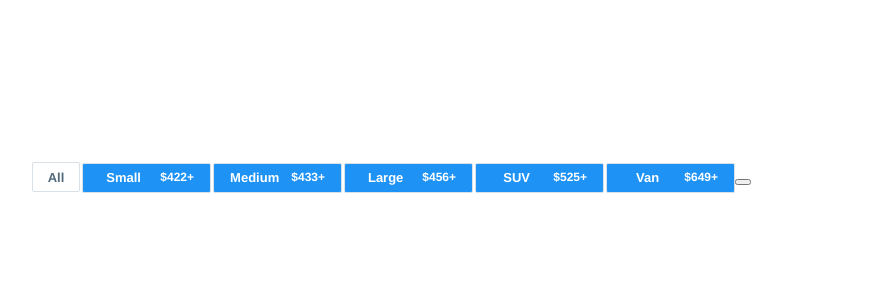
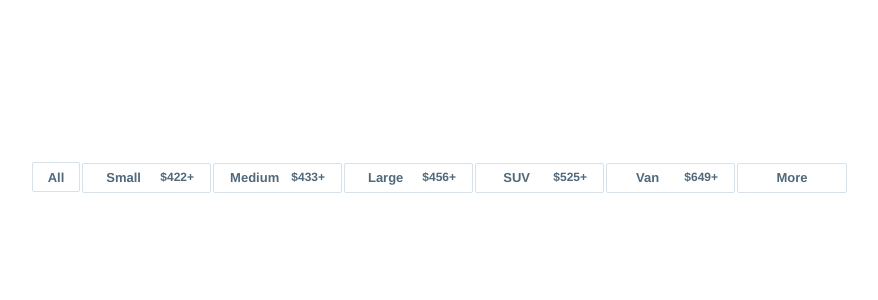
Before and after one commit to edgnav/Recruitment-tasks, a React (Create React App) app in the folder KAYAK/simple-filter/: page / in a window 1280 px wide. Shown: the top 300 px of the page, without its empty margins (0-878 px from the left). Built offline with nearby package versions, Linux system fonts and the light colour scheme.

Commit message:
material ui deleted and bootstrap added

```diff
--- a/KAYAK/simple-filter/package.json
+++ b/KAYAK/simple-filter/package.json
@@ -3,11 +3,12 @@
   "version": "0.1.0",
   "private": true,
   "dependencies": {
-    "@material-ui/core": "^4.11.3",
     "@testing-library/jest-dom": "^5.11.4",
     "@testing-library/react": "^11.1.0",
     "@testing-library/user-event": "^12.1.10",
+    "bootstrap": "^4.6.0",
     "react": "^17.0.2",
+    "react-bootstrap": "^1.5.2",
     "react-dom": "^17.0.2",
     "react-scripts": "4.0.3",
     "sass": "^1.32.8",
--- a/KAYAK/simple-filter/src/components/singleButtons/FirstButton.js
+++ b/KAYAK/simple-filter/src/components/singleButtons/FirstButton.js
@@ -11,7 +11,11 @@ const FirstButton = () => {
   return (
     <button
       onClick={handleChange}
-      class={isActive === 1 ? 'first-button-active' : 'first-button-inactive'}
+      class={
+        isActive === 0
+          ? 'first-button-inactive '
+          : 'first-button-inactive first-button-active'
+      }
       style={{ outline: 'none' }}
     >
       All
--- a/KAYAK/simple-filter/src/components/singleButtons/MiddleButton.js
+++ b/KAYAK/simple-filter/src/components/singleButtons/MiddleButton.js
@@ -9,7 +9,11 @@ const MiddleButton = ({ title, price }) => {
   return (
     <button
       onClick={handleChange}
-      class={isActive === 1 ? 'middle-button-inactive' : 'middle-button-active'}
+      class={
+        isActive === 0
+          ? 'middle-button-inactive'
+          : 'middle-button-inactive middle-button-active'
+      }
       style={{ outline: 'none' }}
     >
       <div class="middle-button-container">
--- a/KAYAK/simple-filter/src/components/singleButtons/MoreButton.js
+++ b/KAYAK/simple-filter/src/components/singleButtons/MoreButton.js
@@ -1,7 +1,11 @@
 import React from 'react';
 import './buttons.scss';
 const MoreButton = () => {
-  return <button></button>;
+  return (
+    <button class="more-button" style={{ outline: 'none' }}>
+      More
+    </button>
+  );
 };
 
 export default MoreButton;
--- a/KAYAK/simple-filter/src/components/singleButtons/buttons.scss
+++ b/KAYAK/simple-filter/src/components/singleButtons/buttons.scss
@@ -22,19 +22,10 @@ $fontFamily: Helvetica Neue;
   border: 1px solid #d9e1e8;
   margin-left: $space3;
 }
+
 .middle-button-active {
   background-color: $activeBackgroundColor;
-  width: $middleButtonWidth;
-  height: $buttonsHeight;
-  border-radius: 2px;
   color: $activeButtonFontColor;
-  padding: 0;
-  font-size: 13px;
-  font-weight: bold;
-  line-height: 16px;
-  border: 1px solid #d9e1e8;
-  margin-left: 2px;
-  outline: none;
 }
 .middle-button-container {
   display: flex;
@@ -61,19 +52,6 @@ $fontFamily: Helvetica Neue;
 }
 
 /*"all" button style*/
-.first-button-active {
-  background-color: #1e93f5;
-  width: 48px;
-  height: $buttonsHeight;
-  border-radius: 2px;
-  color: white;
-  margin-left: 16px;
-  padding: 0;
-  font-size: 13px;
-  font-weight: bold;
-  border: 1px solid #d9e1e8;
-  font-family: $fontFamily;
-}
 
 .first-button-inactive {
   background-color: $inactiveBackgroundColor;
@@ -88,3 +66,27 @@ $fontFamily: Helvetica Neue;
   border: 1px solid #d9e1e8;
   font-family: $fontFamily;
 }
+.first-button-active {
+  background-color: #1e93f5;
+  color: white;
+}
+//the last button (more)
+
+.more-button {
+  background-color: $inactiveBackgroundColor;
+  width: 110px;
+  height: $buttonsHeight;
+  border-radius: 2px;
+  color: $inactiveButtonFontColor;
+  padding: 0;
+  font-size: 13px;
+  font-weight: bold;
+  line-height: 16px;
+  border: 1px solid #d9e1e8;
+  margin-left: $space3;
+  font-family: $fontFamily;
+}
+.more-button:focus {
+  background-color: $activeBackgroundColor;
+  color: $activeButtonFontColor;
+}
```
Also changed, not shown: 1 other file (tests, documents, lock files or other folders).
